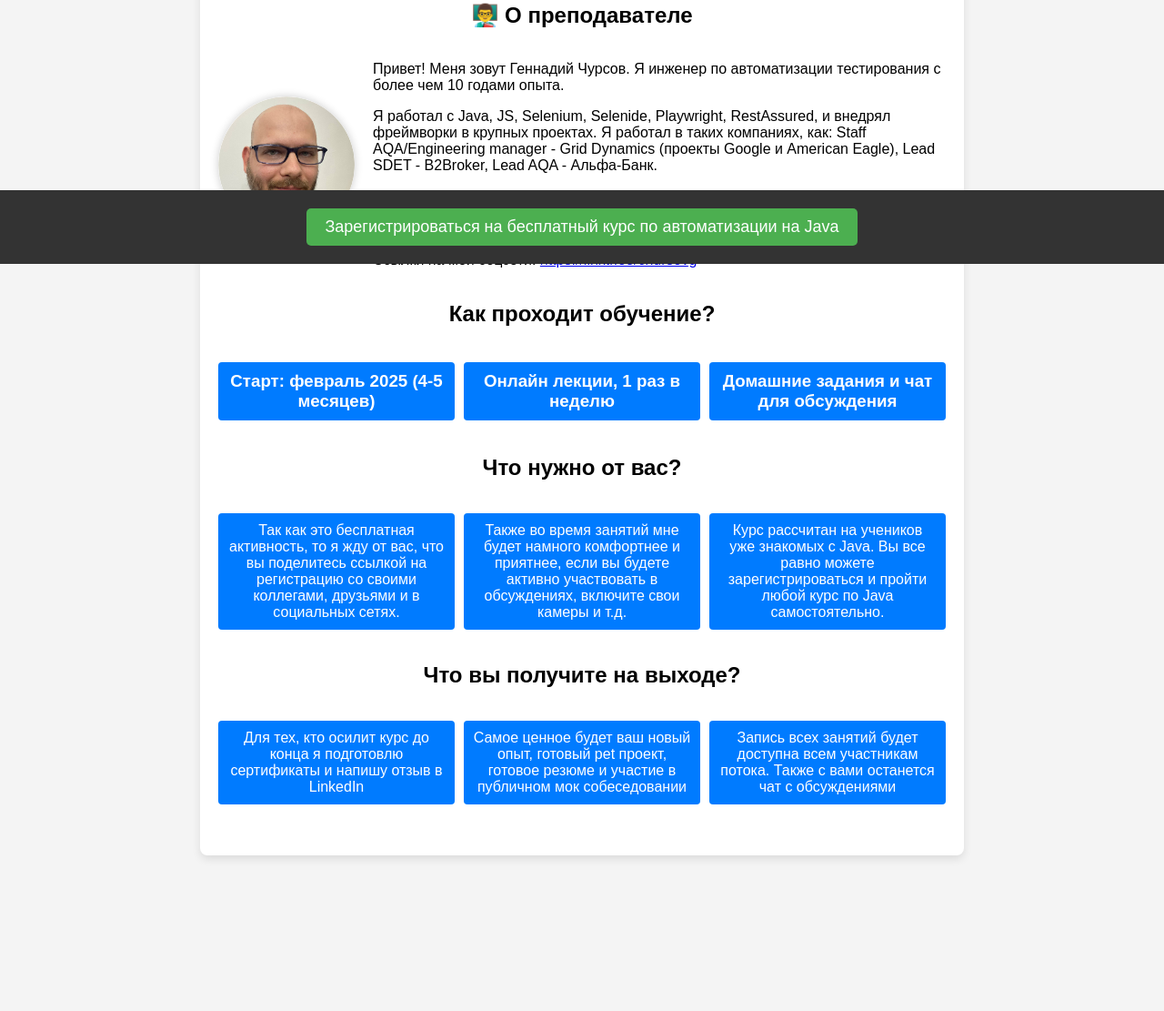
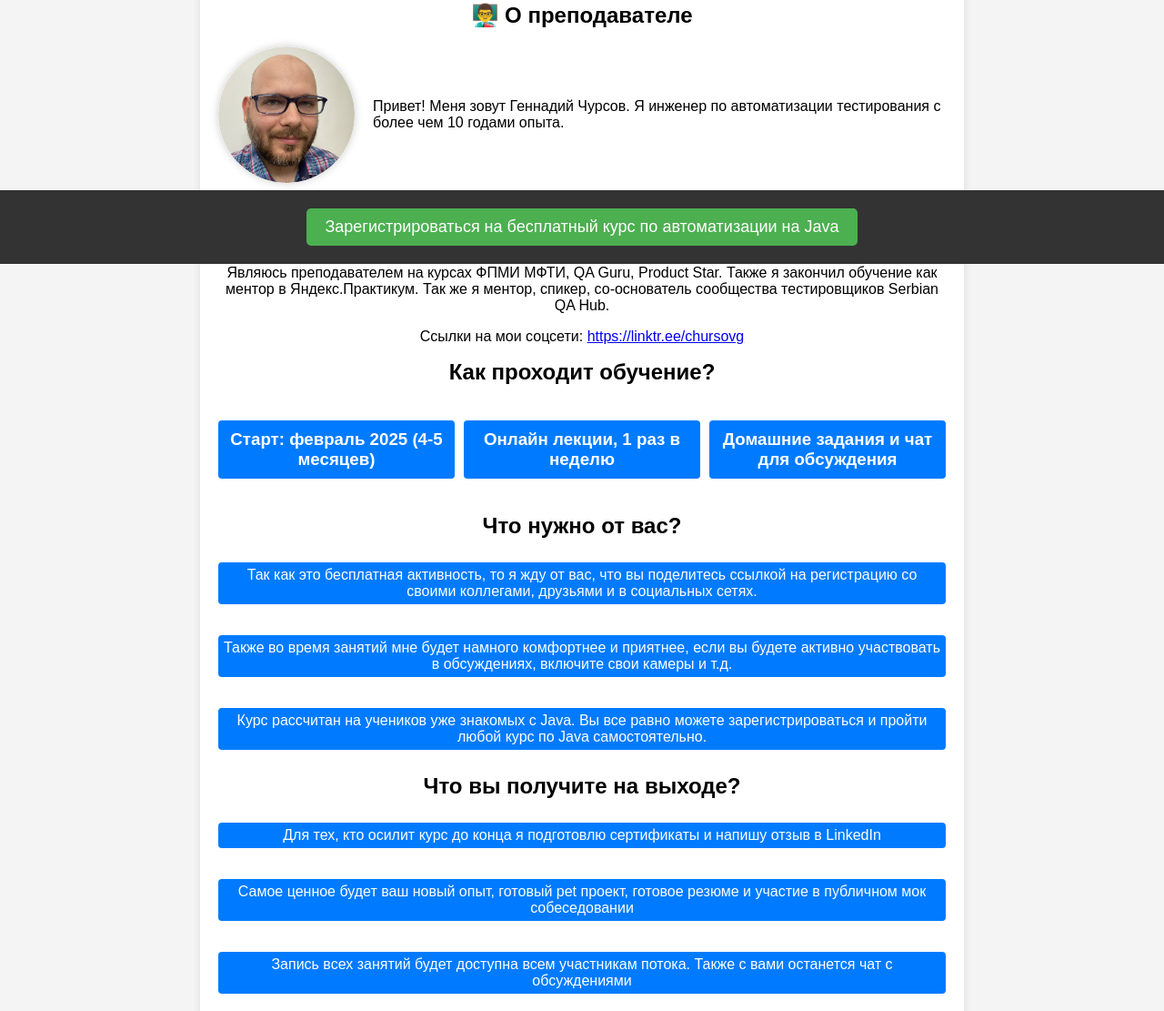
Before and after one commit to topsycreed/free-java-automation-course, a plain HTML site: page index.html in a window 1280 px wide. Shown: the part 510-1621 px from the top of the page at 91% size. Before the commit the page ends 1490 px from the top, so only its background shows below. Drawn offline with Linux system fonts and the light colour scheme.

Commit message:
Updated site

```diff
--- a/assets/styles.css
+++ b/assets/styles.css
@@ -7,7 +7,7 @@ body, html {
   justify-content: center;
   align-items: center;
   background-color: #f4f4f4;
-  padding-bottom: 20px;
+  padding-bottom: 30px;
 }
 
 .container {
@@ -77,30 +77,30 @@ footer {
 
 .what-you-need {
   display: grid;
-  grid-template-columns: repeat(3, 1fr);
-  gap: 10px;
-  margin: 20px 0;
+  grid-template-columns: repeat(1, 1fr);
+  gap: 2px;
+  margin: 2px 0;
 }
 
 .what-you-need p {
   background: #007BFF;
   color: #fff;
-  padding: 10px;
+  padding: 5px;
   border-radius: 4px;
   text-align: center;
 }
 
 .outcome {
   display: grid;
-  grid-template-columns: repeat(3, 1fr);
-  gap: 10px;
-  margin: 20px 0;
+  grid-template-columns: repeat(1, 1fr);
+  gap: 2px;
+  margin: 2px 0;
 }
 
 .outcome p {
   background: #007BFF;
   color: #fff;
-  padding: 10px;
+  padding: 5px;
   border-radius: 4px;
   text-align: center;
 }
--- a/index.html
+++ b/index.html
@@ -40,11 +40,13 @@
           <img src="assets/teacher.png" alt="Преподаватель курса" class="instructor-photo">
           <div class="instructor-info">
             <p>Привет! Меня зовут Геннадий Чурсов. Я инженер по автоматизации тестирования с более чем 10 годами опыта.</p>
-            <p>Я работал с Java, JS, Selenium, Selenide, Playwright, RestAssured, и внедрял фреймворки в крупных проектах. Я работал в таких компаниях, как: Staff AQA/Engineering manager - Grid Dynamics (проекты Google и American Eagle), Lead SDET - B2Broker, Lead AQA - Альфа-Банк.</p>
-			<p>Являюсь преподавателем на курсах ФПМИ МФТИ, QA Guru, Product Star. Также я закончил обучение как ментор в Яндекс.Практикум. Так же я ментор, спикер, со-основатель сообщества тестировщиков Serbian QA Hub.</p>
-            <p>Ссылки на мои соцсети: <a href="https://linktr.ee/chursovg" target="_blank">https://linktr.ee/chursovg</a></p>
           </div>
         </div>
+		<div>
+			<p>Я работал с Java, JS, Selenium, Selenide, Playwright, RestAssured, и внедрял фреймворки в крупных проектах. Я работал в таких компаниях, как: Staff AQA/Engineering manager - Grid Dynamics (проекты Google и American Eagle), Lead SDET - B2Broker, Lead AQA - Альфа-Банк.</p>
+			<p>Являюсь преподавателем на курсах ФПМИ МФТИ, QA Guru, Product Star. Также я закончил обучение как ментор в Яндекс.Практикум. Так же я ментор, спикер, со-основатель сообщества тестировщиков Serbian QA Hub.</p>
+			<p>Ссылки на мои соцсети: <a href="https://linktr.ee/chursovg" target="_blank">https://linktr.ee/chursovg</a></p>
+		</div>
       </section>
 
 	  <!-- Как проходит обучение -->
```
